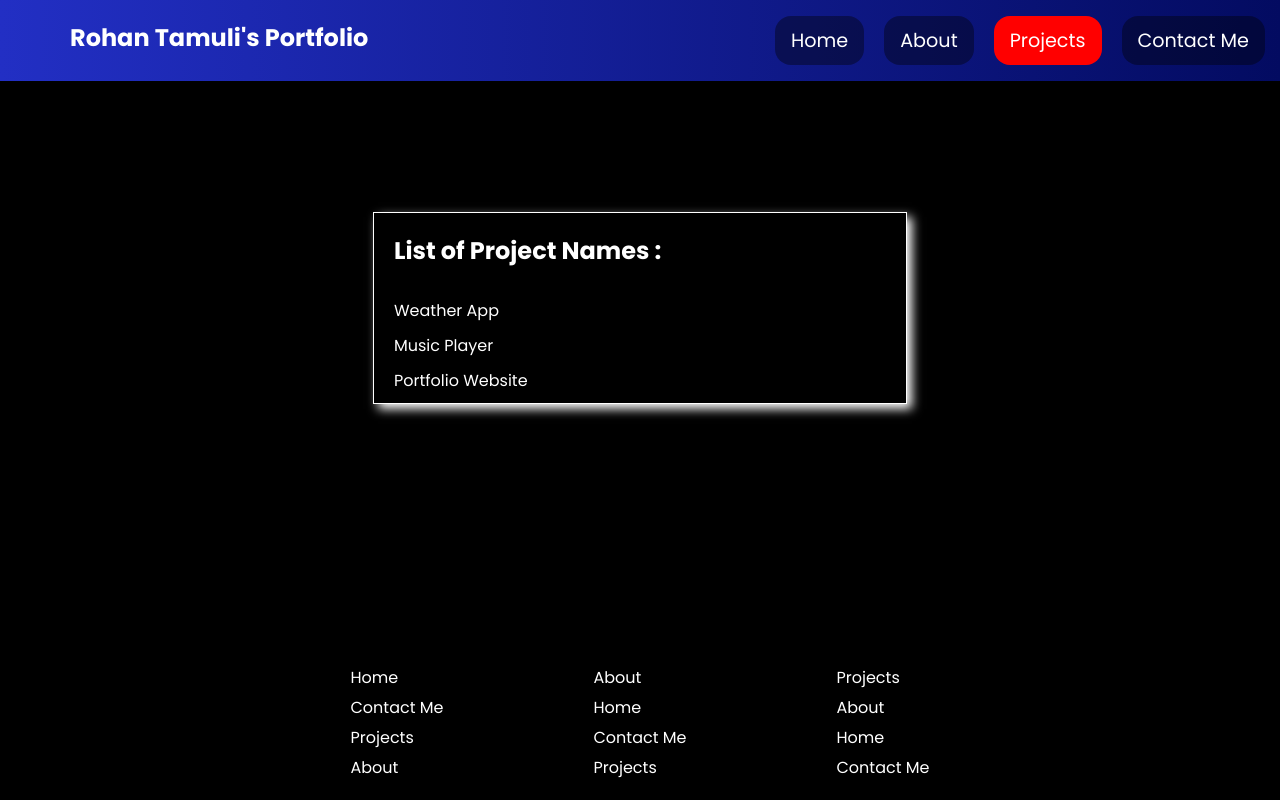
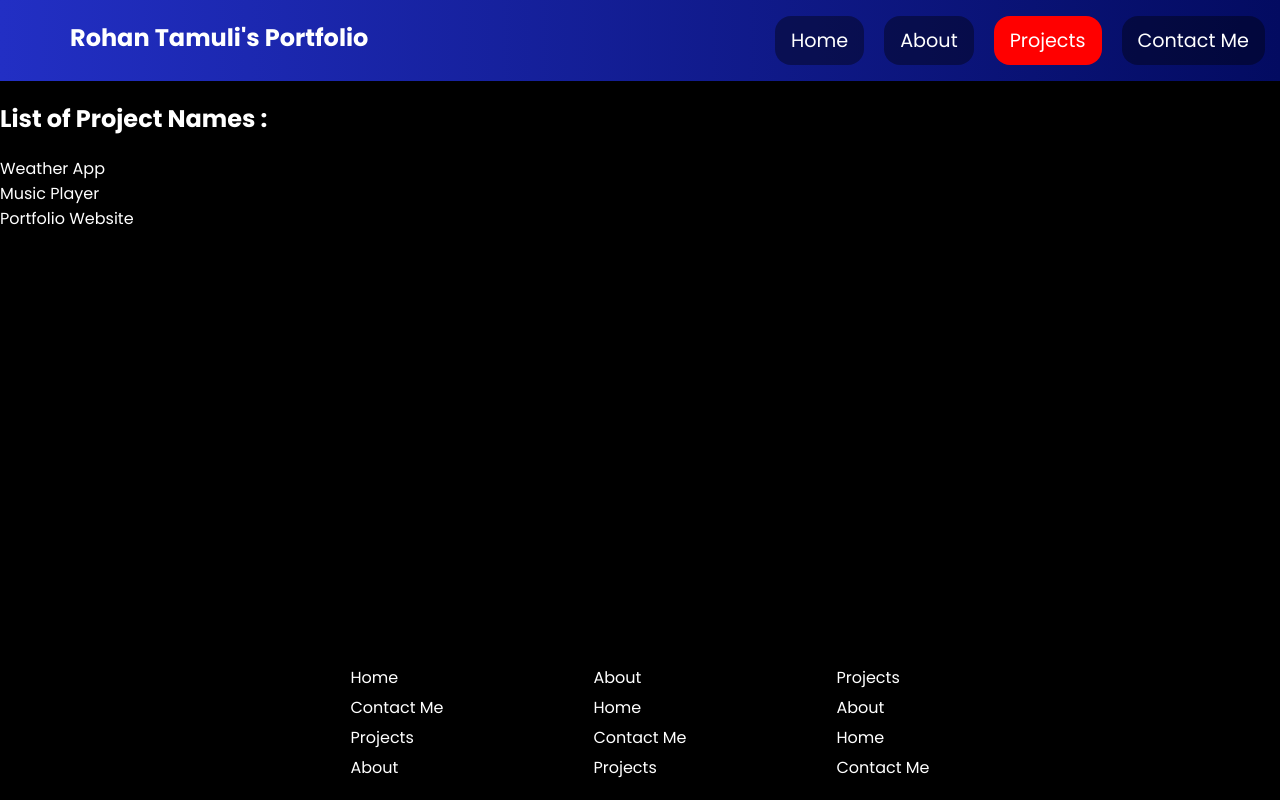
Before and after one commit to RTongit/Portfolio-Website, a React (Vite) app: page /Projects in a window 1280 px wide. Built offline with nearby package versions, Linux system fonts and the light colour scheme.

Commit message:
projectUpdates

```diff
--- a/src/pages/Projects.jsx
+++ b/src/pages/Projects.jsx
@@ -7,11 +7,11 @@ export default function Projects() {
     }
 
     return(
-        <nav className="navStyle">
+        <nav style={navStyle}>
             <h2>List of Project Names : </h2>
-        <a href="https://github.com/RTongit/WeatherApp.git" className="projectLink" target="blanck">Weather App</a>
-        <a href="https://github.com/RTongit/MusicPlayer.git" className="projectLink" target="blanck">Music Player</a>
-        <a href="https://github.com/RTongit/Portfolio-Website.git" className="projectLink" target="blanck">Portfolio Website</a>
+        <a href="https://github.com/RTongit/WeatherApp.git" className="projectLink" target="_blank">Weather App</a>
+        <a href="https://github.com/RTongit/MusicPlayer.git" className="projectLink" target="_blank">Music Player</a>
+        <a href="https://github.com/RTongit/Portfolio-Website.git" className="projectLink" target="_blank">Portfolio Website</a>
         </nav>
     )
 }
```
